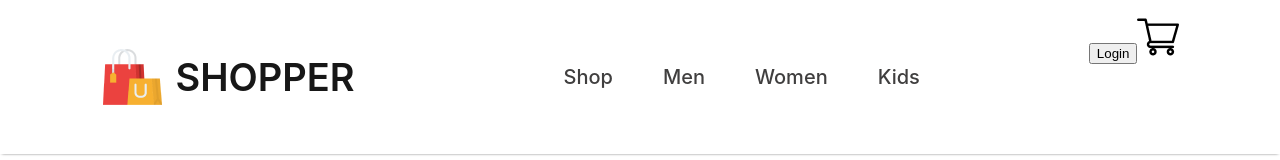
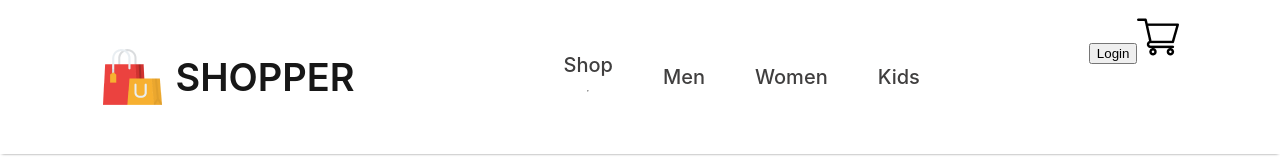
Before and after one commit to Kirttinath/Code-World, a React (Create React App) app in the folder frontend/: page / in a window 1280 px wide. Shown: the top 160 px of the page. Built offline with nearby package versions, Linux system fonts and the light colour scheme.

Commit message:
adding hr tag

```diff
--- a/frontend/src/Components/Navbar/Navbar.jsx
+++ b/frontend/src/Components/Navbar/Navbar.jsx
@@ -11,7 +11,7 @@ const Navbar = () => {
         <p>SHOPPER</p>
     </div>
     <ul className="nav-menu">
-        <li>Shop</li>
+        <li>Shop<hr/></li>
         <li>Men</li>
         <li>Women</li>
         <li>Kids</li>
```
